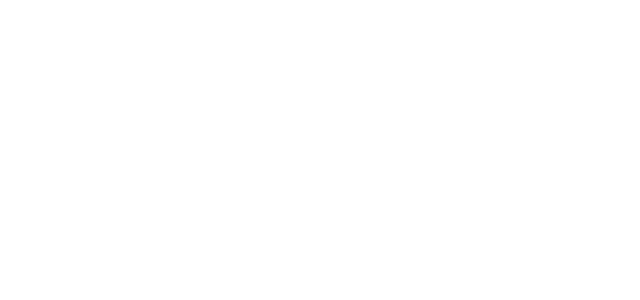
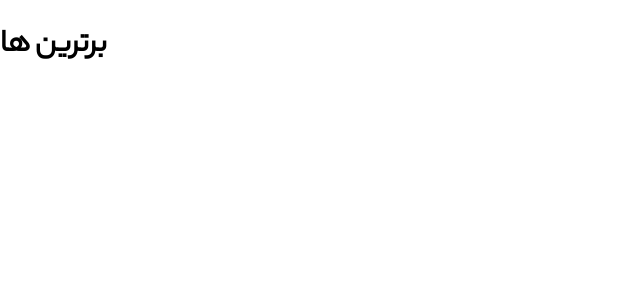
Before and after one commit to haniehtarbiat/best-hunters, a React (Create React App) app: page / in a window 1280 px wide. Shown: the top 300 px of the page, without its empty margins (0-640 px from the left). Built offline with nearby package versions, Linux system fonts and the light colour scheme.

Commit message:
add page compoenet

```diff
--- a/src/App.js
+++ b/src/App.js
@@ -1,8 +1,9 @@
 import './App.module.css';
+import BestHunters from 'pages/BestHunters/BestHunters';
 
 function App() {
     return (
-        <div className="App" />
+        <div className="App"><BestHunters /></div>
     );
 }
 
--- /dev/null
+++ b/src/pages/BestHunters/BestHunters.js
@@ -0,0 +1,7 @@
+import React from 'react';
+import styles from 'pages/BestHunters/BestHunters.module.css';
+
+function BestHunters() {
+    return (<h1 className={styles.header}>برترین ها</h1>);
+}
+export default BestHunters;
--- /dev/null
+++ b/src/pages/BestHunters/BestHunters.module.css
@@ -0,0 +1,3 @@
+.header{
+    font-family: YekanBakhRegular;
+}
```
Also changed, not shown: 1 other file (tests, documents, lock files or other folders).
